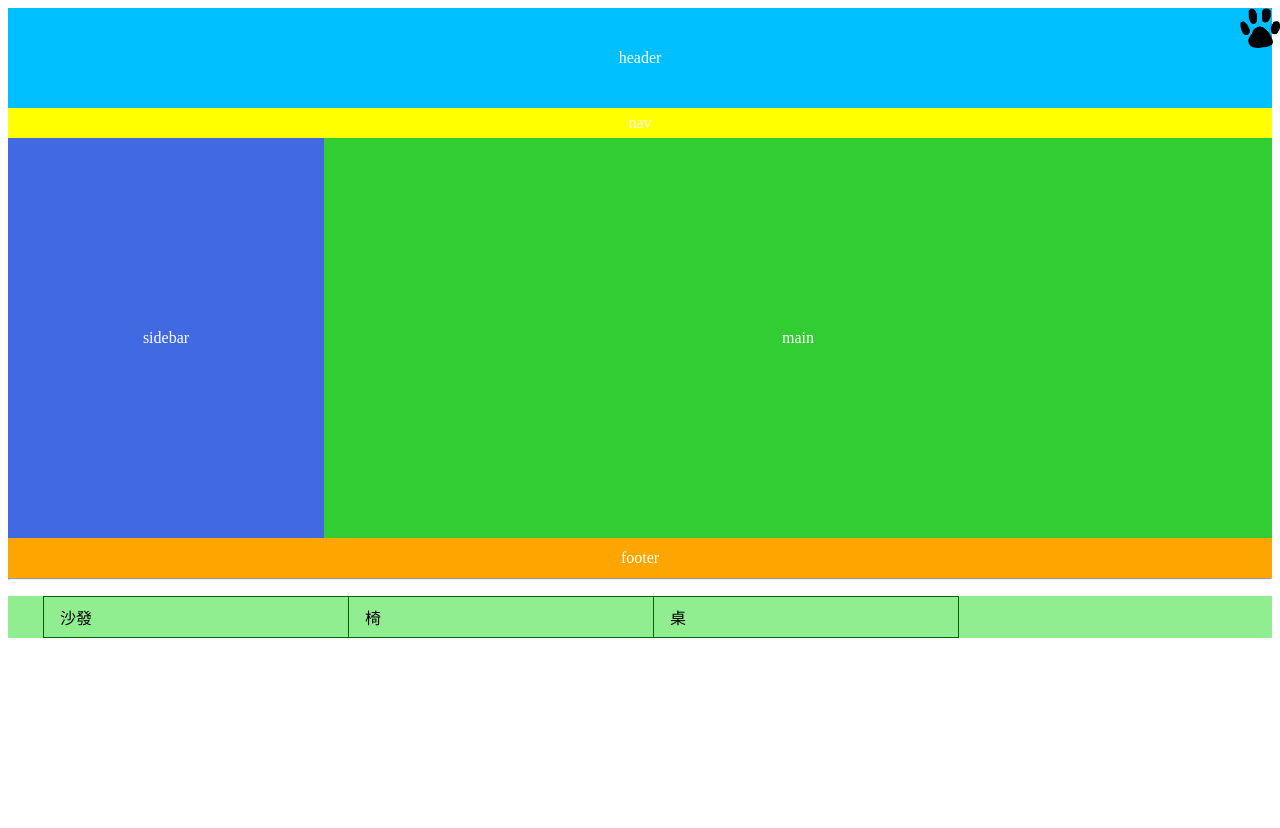
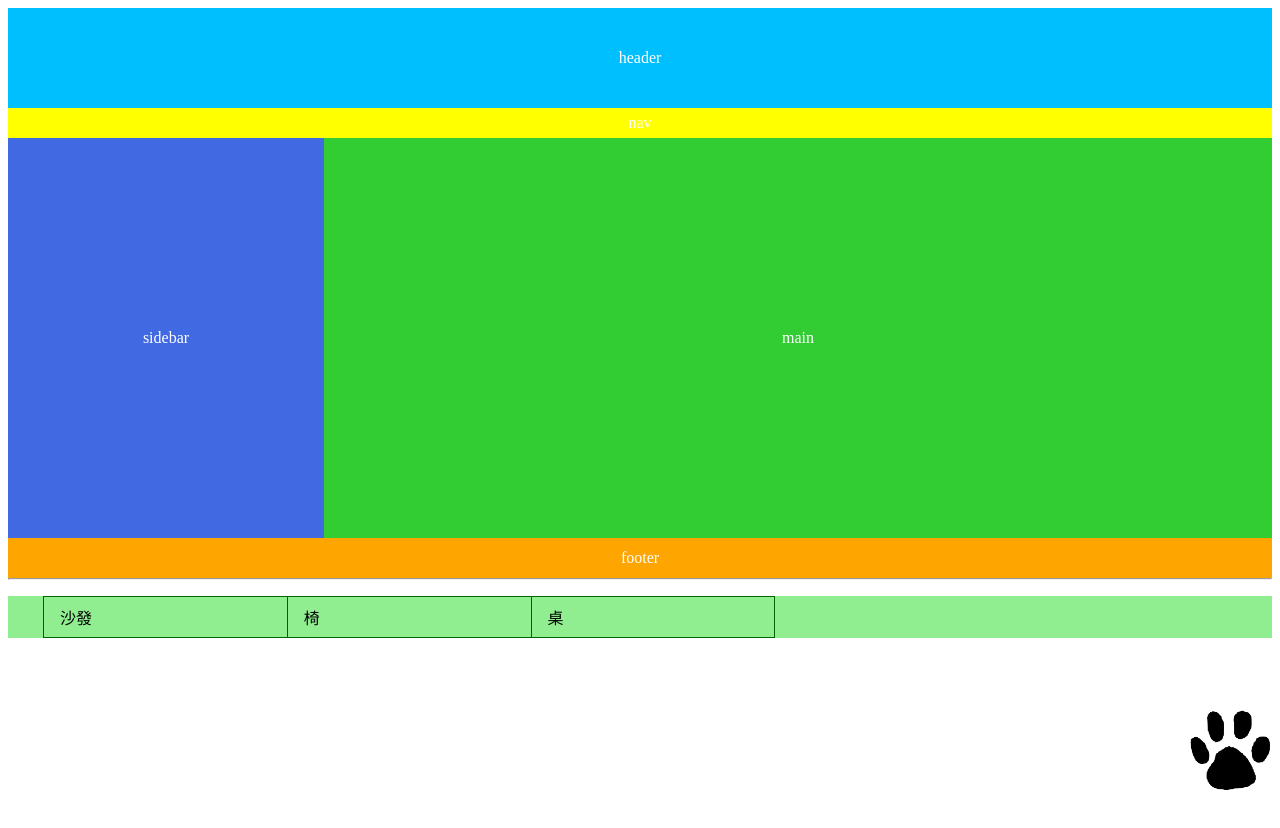
Before and after one commit to Tacie/HW6, a plain HTML site: page index.html in a window 1280 px wide. Shown: the top 828 px of the page. Drawn offline with Linux system fonts and the light colour scheme.

Commit message:
revise bear foot

```diff
--- a/main.css
+++ b/main.css
@@ -53,7 +53,7 @@ div{
     border-right: 0px;
     margin-left: -5px;
     padding: 0.5em 1em;
-    width: 25%;
+    width: 20%;
     box-sizing: border-box;
     position: relative;
 }
@@ -82,9 +82,10 @@ div{
 .nav>li:hover .submenu{
     display:block;
 }
-img{width: 40px;
-    height: 40px;
+img{width: 80px;
+    height: 80px;
     float: right;
     position: fixed;
-    right: 0px;
+    right: 10px;
+    bottom: 10px;
 }
```
